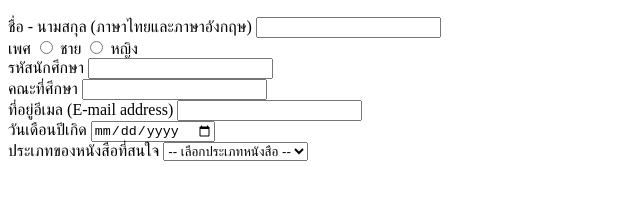
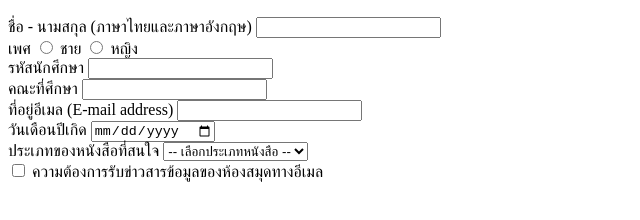
Before and after one commit to Passakorn-Sangboon/6709616731_LibraryMembershipApplicationForm, a plain HTML site: page index.html in a window 1280 px wide. Shown: the part 50-270 px from the top of the page, without its empty margins (0-640 px from the left). Drawn offline with Linux system fonts and the light colour scheme.

Commit message:
Add newsletter on E-mail

```diff
--- a/index.html
+++ b/index.html
@@ -52,5 +52,10 @@
                 </select>
             </div>
 
+            <div class="group checkbox-group">
+                <input type="checkbox" name="newsletter" id="newsletter">
+                <label for="newsletter">ความต้องการรับข่าวสารข้อมูลของห้องสมุดทางอีเมล</label>
+            </div>
+
 </body>
 </html>
```
